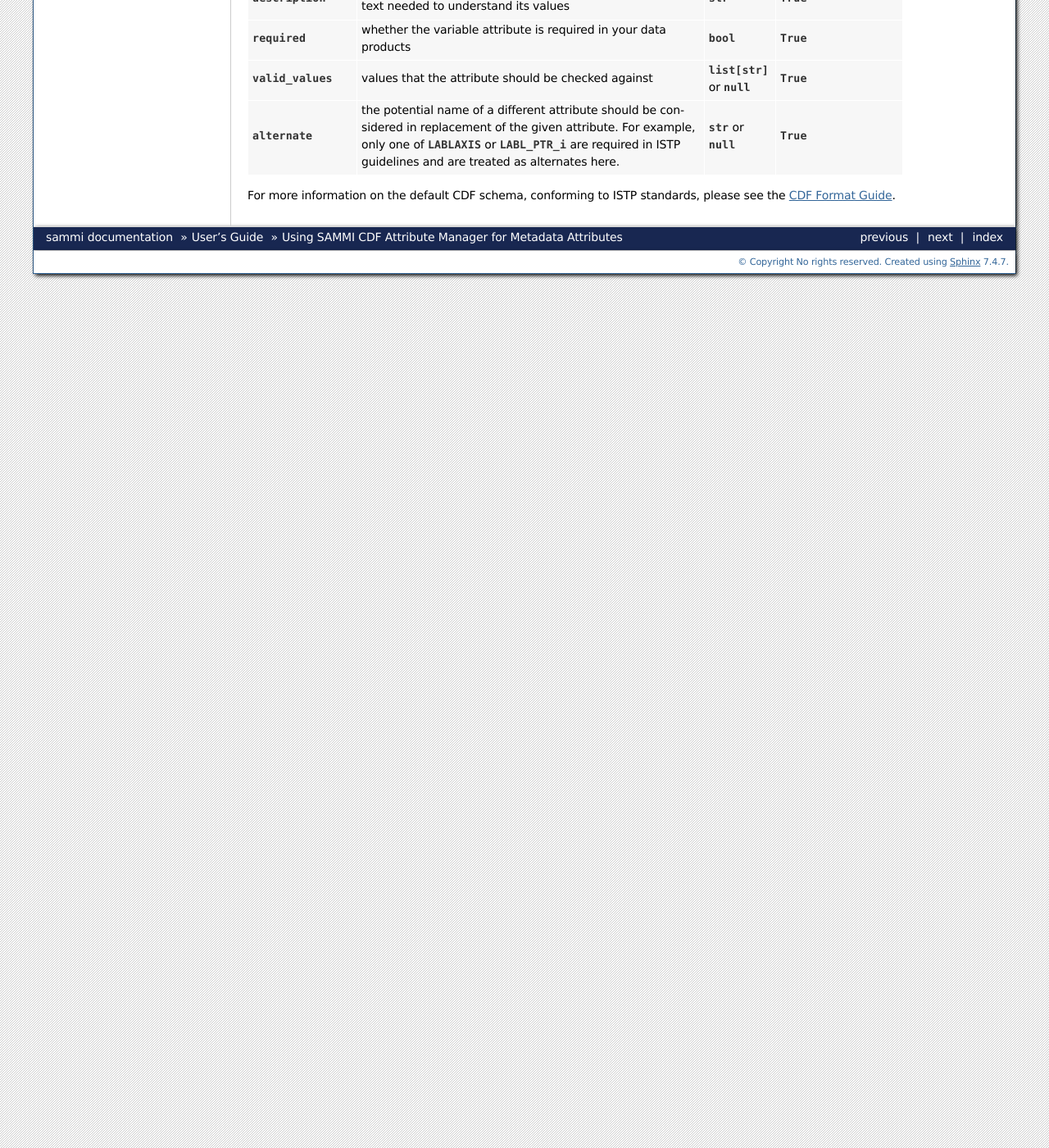
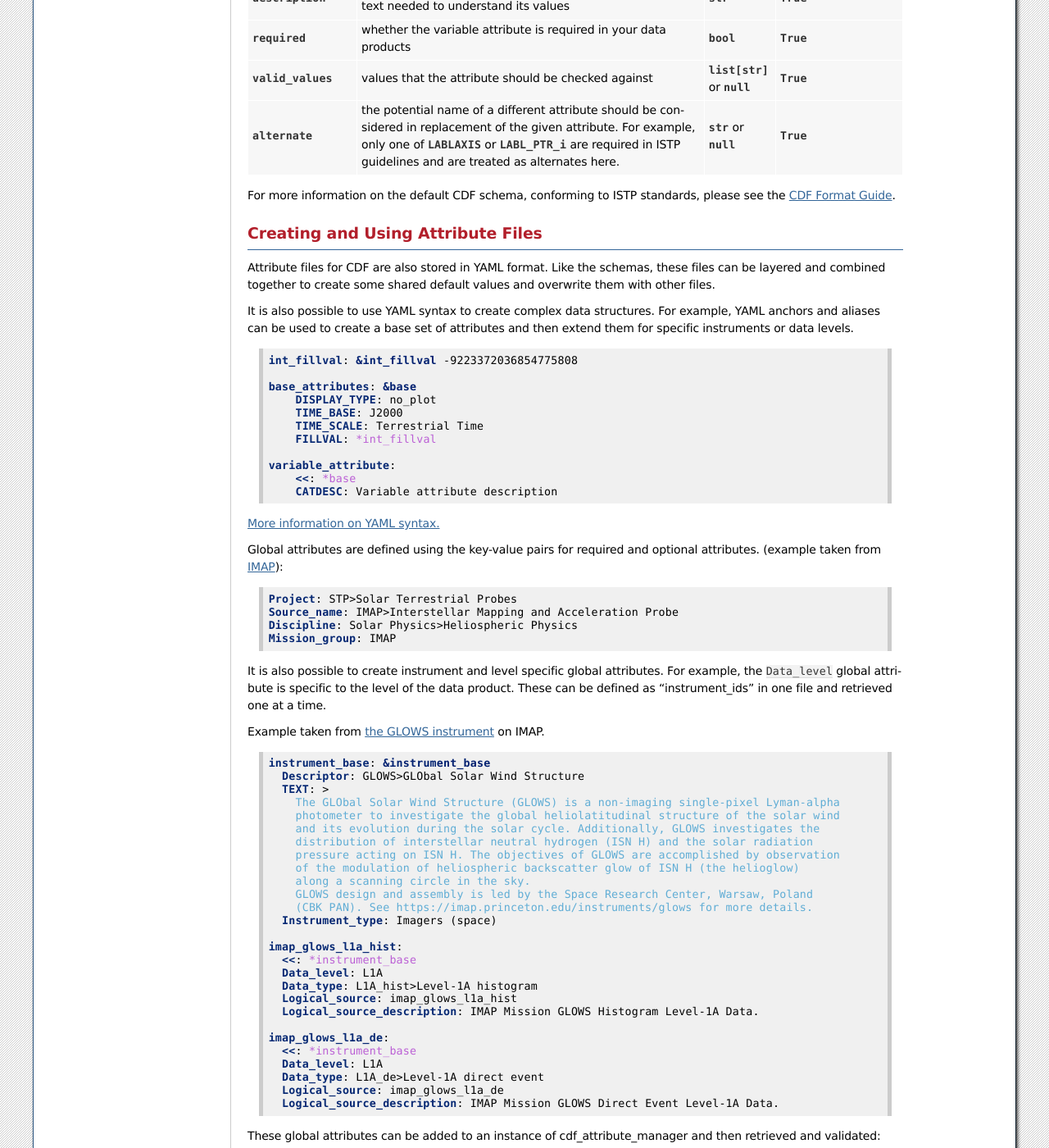
Before and after one commit to swxsoc/sammi, a Sphinx documentation site: the page built from docs/user-guide/cdf_attribute_management.rst, in a window 1280 px wide and 1400 px high, scrolled down 2321 px. Shown: the whole window at 82% size. Built offline with Sphinx 7.4.7, drawn with Linux system fonts in a browser that asks for light colours; the version number could not be read and is left out; some of the changed text lies outside the part shown.

Commit message:
Adding documentation on attributes

```diff
--- a/docs/user-guide/cdf_attribute_management.rst
+++ b/docs/user-guide/cdf_attribute_management.rst
@@ -154,3 +154,140 @@ Each of the keys for variable metadata requirements are defined in the table bel
       - `True`
 
 For more information on the default CDF schema, conforming to ISTP standards, please see the :doc:`CDF Format Guide </user-guide/cdf_format_guide>`.
+
+
+Creating and Using Attribute Files
+==================================
+
+Attribute files for CDF are also stored in YAML format. Like the schemas, these files can be layered and combined together to create some shared default
+values and overwrite them with other files.
+
+It is also possible to use YAML syntax to create complex data structures. For example, YAML anchors and aliases can be used to create a base set of attributes and then extend them for specific instruments or data levels.
+
+.. code-block:: yaml
+
+    int_fillval: &int_fillval -9223372036854775808
+
+    base_attributes: &base
+        DISPLAY_TYPE: no_plot
+        TIME_BASE: J2000
+        TIME_SCALE: Terrestrial Time
+        FILLVAL: *int_fillval
+
+    variable_attribute:
+        <<: *base
+        CATDESC: Variable attribute description
+
+`More information on YAML syntax. <https://www.yaml.info/learn/index.html>`_
+
+Global attributes are defined using the key-value pairs for required and optional attributes. (example taken from `IMAP <https://github.com/IMAP-Science-Operations-Center/imap_processing/blob/dev/imap_processing/cdf/config/imap_default_global_cdf_attrs.yaml>`_):
+
+.. code-block:: yaml
+
+    Project: STP>Solar Terrestrial Probes
+    Source_name: IMAP>Interstellar Mapping and Acceleration Probe
+    Discipline: Solar Physics>Heliospheric Physics
+    Mission_group: IMAP
+
+It is also possible to create instrument and level specific global attributes. For example, the ``Data_level`` global attribute is specific to the level of the data product. These can be defined as "instrument_ids" in one file and retrieved one at a time.
+
+Example taken from `the GLOWS instrument <https://github.com/IMAP-Science-Operations-Center/imap_processing/blob/dev/imap_processing/cdf/config/imap_glows_global_cdf_attrs.yaml>`_ on IMAP.
+
+.. code-block:: yaml
+
+    instrument_base: &instrument_base
+      Descriptor: GLOWS>GLObal Solar Wind Structure
+      TEXT: >
+        The GLObal Solar Wind Structure (GLOWS) is a non-imaging single-pixel Lyman-alpha
+        photometer to investigate the global heliolatitudinal structure of the solar wind
+        and its evolution during the solar cycle. Additionally, GLOWS investigates the
+        distribution of interstellar neutral hydrogen (ISN H) and the solar radiation
+        pressure acting on ISN H. The objectives of GLOWS are accomplished by observation
+        of the modulation of heliospheric backscatter glow of ISN H (the helioglow)
+        along a scanning circle in the sky.
+        GLOWS design and assembly is led by the Space Research Center, Warsaw, Poland
+        (CBK PAN). See https://imap.princeton.edu/instruments/glows for more details.
+      Instrument_type: Imagers (space)
+
+    imap_glows_l1a_hist:
+      <<: *instrument_base
+      Data_level: L1A
+      Data_type: L1A_hist>Level-1A histogram
+      Logical_source: imap_glows_l1a_hist
+      Logical_source_description: IMAP Mission GLOWS Histogram Level-1A Data.
+
+    imap_glows_l1a_de:
+      <<: *instrument_base
+      Data_level: L1A
+      Data_type: L1A_de>Level-1A direct event
+      Logical_source: imap_glows_l1a_de
+      Logical_source_description: IMAP Mission GLOWS Direct Event Level-1A Data.
+
+
+These global attributes can be added to an instance of cdf_attribute_manager and then retrieved and validated:
+
+.. code-block:: python
+
+    shared_global_attributes = Path("shared_global_attributes.yaml")
+    instrument_global_attributes = Path("instrument_global_attributes.yaml")
+
+    cdf_manager = CdfAttributeManager(use_defaults=True)
+
+    # Load in the global attributes
+    cdf_manager.load_global_attributes(shared_global_attributes)
+    cdf_manager.load_global_attributes(instrument_global_attributes)
+
+    # retrieve the global attributes, including the specific GLOWS L1A Histogram attributes
+    global_attrs = cdf_manager.get_global_attributes(instrument_id="imap_glows_l1a_hist")
+
+
+Variable attribute files work similarly to the instrument ID. Each variable has a name assigned to it, which then has a set of attributes associated with it. YAML anchors and aliases are used to create
+defaults and shared information. Then, the variable attributes are retrieved with the name.
+
+
+.. code-block:: yaml
+
+    int_fillval: &int_fillval -9223372036854775808
+
+    default_attrs: &default_attrs
+      DISPLAY_TYPE: no_plot
+      TIME_BASE: J2000
+      TIME_SCALE: Terrestrial Time
+      REFERENCE_POSITION: Rotating Earth Geoid
+      FILLVAL: *int_fillval
+
+    support_data_defaults: &support_data_defaults
+      <<: *default_attrs
+      DEPEND_0: epoch
+      VALIDMIN: 0
+      VALIDMAX: 1
+      DISPLAY_TYPE: time_series
+      VAR_TYPE: support_data
+      FORMAT: I10
+      RESOLUTION: ISO8601
+
+    bins_attrs:
+      <<:  *default_attrs
+      VALIDMAX: 3599
+      CATDESC: Histogram bin number
+      FIELDNAM: Bin number
+      FORMAT: I5
+      LABLAXIS: Counts
+      FILLVAL: -32768
+      MONOTON: INCREASE
+      SCALETYP: linear
+
+
+These variable attributes can be added to an instance of cdf_attribute_manager and then retrieved and validated:
+
+.. code-block:: python
+
+    variable_attributes = Path("variable_attributes.yaml")
+
+    # Load attributes
+    cdf_manager.load_variable_attributes(variable_attributes)
+
+    # Retrieve attributes
+    variable_attrs = cdf_manager.get_variable_attributes("bins_attrs")
+
+All the attributes are validated to ISTP standards once retrieved using ``get_variable_attributes()``. Validation can be skipped with the ``check_schema`` flag on ``get_variable_attributes()``.
```
